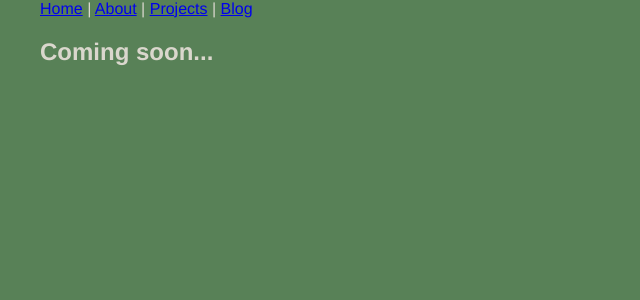
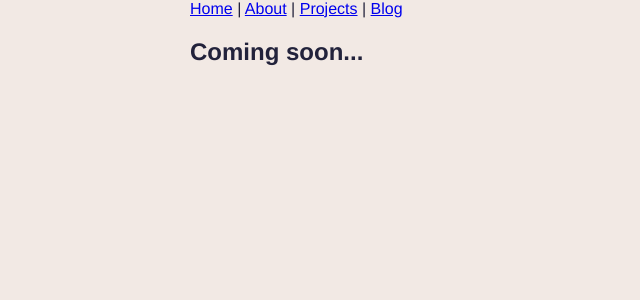
Before and after one commit to brdywltn/website, a Flask app: page / in a window 1280 px wide. Shown: the top 300 px of the page, without its empty margins (0-640 px from the left). Run offline with Flask 2, Linux system fonts and the light colour scheme.

Commit message:
add styles

```diff
--- a/static/styles/main.css
+++ b/static/styles/main.css
@@ -1,22 +1,31 @@
 body
 {
   margin: 0 auto;
-  max-width:1200px;
+  max-width:900px;
   padding: 0;
   margin-top:0;
   font-family: "Helvetica Neue", Helvetica, Arial, sans-serif;
-  color: #dad7cd;
-  background-color: #588157;
+  color: #22223b;
+  background-color: #f2e9e4;
 }
 
 .nav
 {
+  color: #c9ada7;
   text-align:center;
   padding:20px;
 }
 
+.nav-container a:visited {
+  color: #9a8c98;
+}
 .nav-container a
 {
   display:inline-block;
   padding: 0 15px;
 }
+
+.content
+{
+  background-color: #4a4e69;
+}
```
